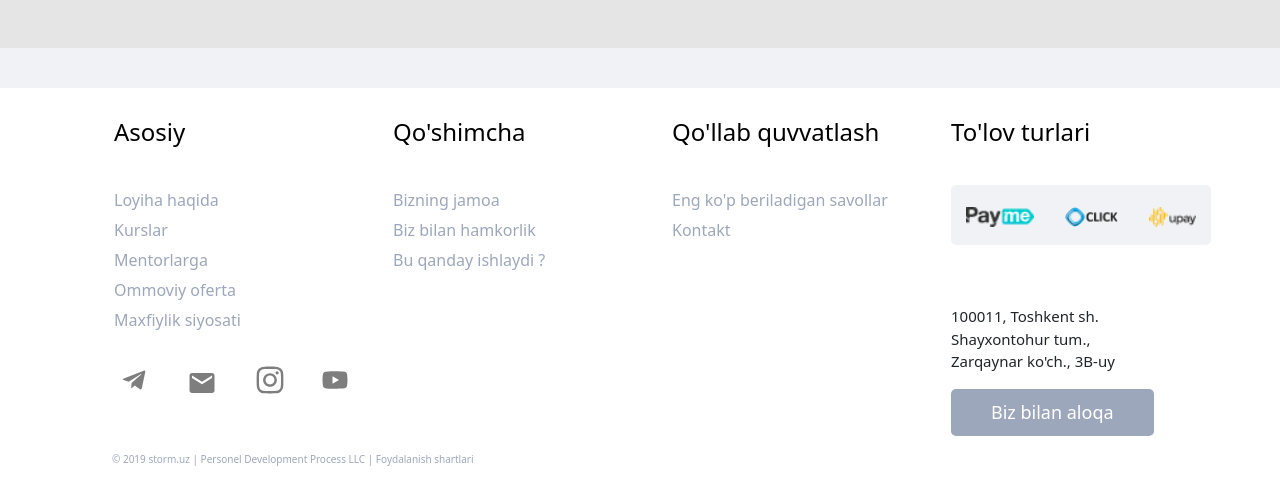
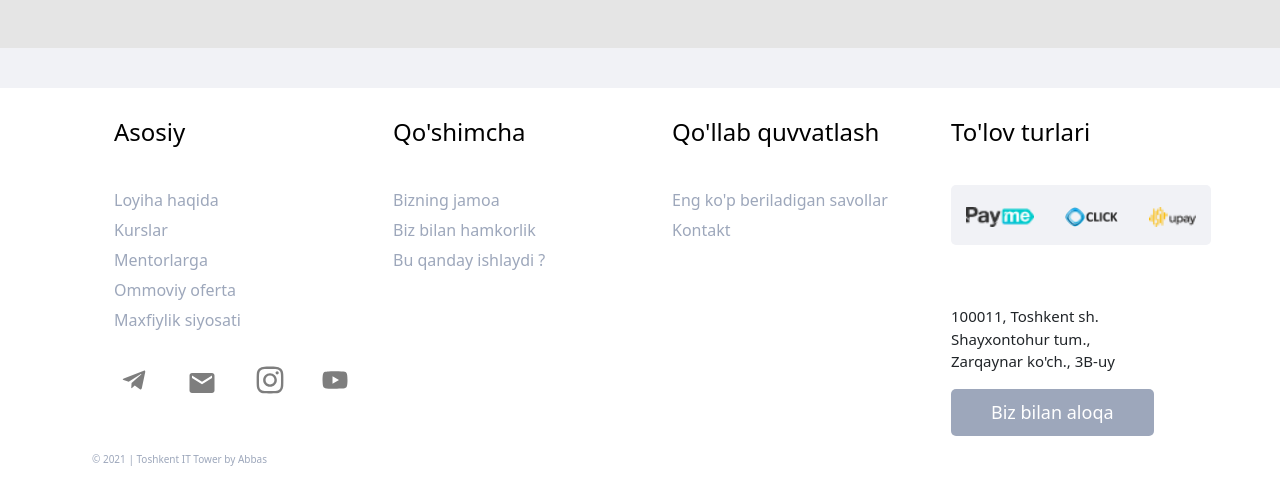
Before and after one commit to Rahmonbek/ittower, a React (Create React App) app: page / in a window 1280 px wide. Shown: the part 3536-4016 px from the top of the page. Built offline with nearby package versions, Linux system fonts and the light colour scheme.

Commit message:
wqokedjf
swoad

```diff
--- a/src/pages/dashboards/css/Footer.module.css
+++ b/src/pages/dashboards/css/Footer.module.css
@@ -176,7 +176,7 @@ border-radius: 4px;
 
 .headers{
     width: 100%;
-    height: 380px;
+
     background-color: white;
 }
 .BlackHole{
@@ -186,7 +186,7 @@ border-radius: 4px;
 }
 .navbar{
     width: 100%;
-    height: 380px;
+
     display: flex;
     justify-content: space-between;
 }
--- a/src/pages/dashboards/css/Navbar.module.css
+++ b/src/pages/dashboards/css/Navbar.module.css
@@ -236,7 +236,7 @@ cursor: pointer;
         font-size: 25px;
         line-height: 60px;
         margin-top: 20px;
-        color: #fffff;
+        color: #ffffff;
         margin-left: 20px;
         }
         .CardMe4{
--- a/src/pages/dashboards/pages/Footer.js
+++ b/src/pages/dashboards/pages/Footer.js
@@ -13,7 +13,7 @@ import { Instagram } from "@material-ui/icons";
 export default class Footer extends Component {
   render() {
     return (
-      <div>
+      <div style={{overflowX:'hidden'}}>
         <div className={styles.footer_top}></div>
 
         <div className={styles.headers}>
@@ -135,9 +135,8 @@ export default class Footer extends Component {
               </Col>
 
               <div className={styles.footerText}>
-                <p>
-                  © 2019 storm.uz | Personel Development Process LLC |
-                  Foydalanish shartlari{" "}
+                <p style={{position:'relative',right:'20px'}}>
+                  © 2021 | Toshkent IT Tower by Abbas
                 </p>
               </div>
             </Row>
```
